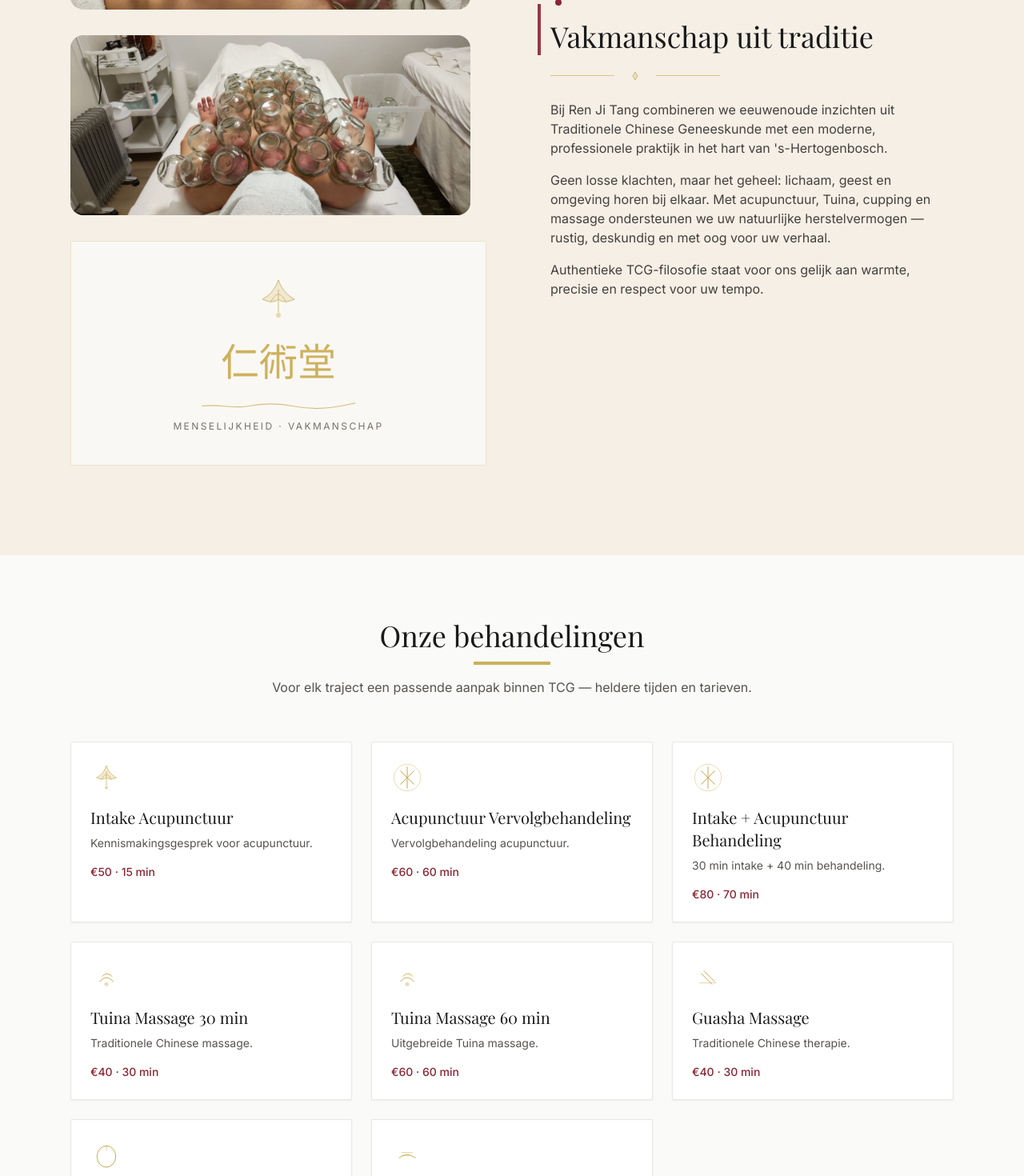
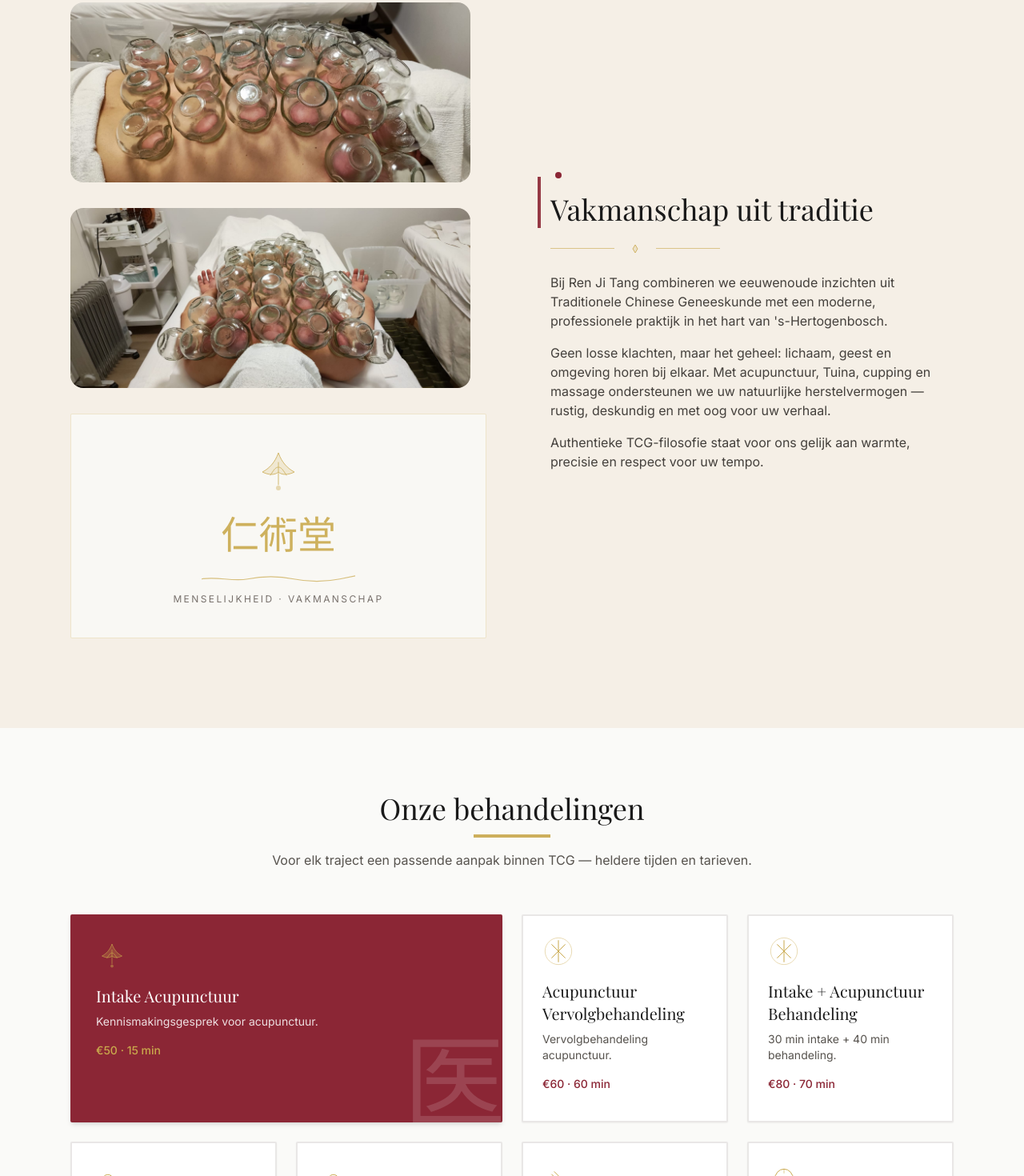
Before and after one commit to renjitangdenbosch-next/renjitang-next, a Next.js app: page / in a window 1280 px wide. Shown: the part 1330-2800 px from the top of the page at 80% size. Built offline with nearby package versions, Linux system fonts and the light colour scheme; no server answers; a web font is replaced by a local one.

Commit message:
echte Google reviews homepage

```diff
--- a/components/home/HomePageView.tsx
+++ b/components/home/HomePageView.tsx
@@ -4,6 +4,7 @@ import Image from "next/image";
 import Link from "next/link";
 import { useEffect, useRef, useState } from "react";
 import { animate, motion, useInView } from "framer-motion";
+import { cn } from "@/lib/cn";
 import { SERVICES, SITE } from "@/lib/site";
 import {
   DragonScaleBackground,
@@ -16,7 +17,7 @@ import {
 
 const waUrl = `https://wa.me/${SITE.phoneTel.replace(/\D/g, "")}`;
 
-function useAnimatedInt(target: number, enabled: boolean, duration = 1.15) {
+function useAnimatedInt(target: number, enabled: boolean, duration = 2) {
   const [v, setV] = useState(0);
   useEffect(() => {
     if (!enabled) return;
@@ -180,32 +181,123 @@ function serviceIcon(id: string) {
   return <LotusIcon className="h-10 w-10" />;
 }
 
-const reviews = [
+const googleReviews = [
   {
-    quote: "De beste praktijk in 's-Hertogenbosch",
-    name: "Mike",
+    naam: "Rocky",
+    datum: "5 maanden geleden",
+    sterren: 5,
+    tekst:
+      "Bizar goed. Eerste naar fysio geweest. Die wisten niet wat ze ermee aan moesten. Maar hier, wauw! Zowel massage als acupunctuur. Heb een hele zware rug, bil en benen blessure opgelopen icm verrekte nek en vastzittend verdriet van rouwen om Mam (dat laatste constateerden zij, dat er verdriet vast zat). Na meerdere sessies herstel ik niet alleen lichamelijk, ook emotioneel gebeurt er veel, ik laat veel los, voel blokkades verdwijnen en de balans in lichaam en geest terugkeren. Absolute aanrader!!!!!!! Weten echt waar ze mee bezig zijn!",
   },
   {
-    quote: "Na jaren pijnklachten eindelijk verlichting",
-    name: "Cindy",
+    naam: "Sjoerd",
+    datum: "een jaar geleden",
+    sterren: 5,
+    tekst: "In tijden niet meer z'n goede massage gehad, zeer relaxt 🙌 nogmaals bedankt",
   },
   {
-    quote: "Professioneel en hartelijk, echt aanrader",
-    name: "Mariejanke",
+    naam: "Tevreden klant",
+    datum: "een jaar geleden",
+    sterren: 5,
+    tekst: "Na afloop van de behandeling door de acupuncturist ben ik nog steeds verbaasd en dankbaar voor het resultaat.",
   },
-];
+  {
+    naam: "Tevreden klant",
+    datum: "een jaar geleden",
+    sterren: 5,
+    tekst: "Zeer bekwaam. Na m'n acupunctuur behandelingen totaal geen pijn meer!",
+  },
+  {
+    naam: "Tevreden klant",
+    datum: "5 maanden geleden",
+    sterren: 5,
+    tekst: "Voor jouw gezondheid is dit een plek waar je naar toe moet 👍👍👍👍👍",
+  },
+] as const;
 
-function Stars() {
+function Stars({ count = 5 }: { count?: number }) {
   return (
     <div className="flex gap-0.5" aria-hidden>
-      {Array.from({ length: 5 }).map((_, i) => (
-        <svg key={i} viewBox="0 0 20 20" className="h-4 w-4 text-rjt-gold">
+      {Array.from({ length: count }).map((_, i) => (
+        <svg key={i} viewBox="0 0 20 20" className="h-4 w-4 shrink-0 text-rjt-gold">
           <path fill="currentColor" d="M10 1.5l2.2 5.6h6l-4.8 3.6 1.8 5.8L10 13.9 4.8 16.5l1.8-5.8L1.8 7.1h6L10 1.5z" />
         </svg>
       ))}
     </div>
   );
 }
+
+function ReviewTekst({ tekst }: { tekst: string }) {
+  const [expanded, setExpanded] = useState(false);
+  const long = tekst.length > 200;
+  return (
+    <div className="mt-3 text-sm leading-relaxed text-stone-800 dark:text-stone-200">
+      <p>
+        {long && !expanded ? (
+          <>
+            {tekst.slice(0, 200).trim()}…{" "}
+            <button
+              type="button"
+              className="font-medium text-rjt-red hover:underline dark:text-[#c45a68]"
+              onClick={() => setExpanded(true)}
+              aria-expanded={false}
+            >
+              Lees meer
+            </button>
+          </>
+        ) : (
+          <>
+            {tekst}
+            {long ? (
+              <>
+                {" "}
+                <button
+                  type="button"
+                  className="font-medium text-rjt-red hover:underline dark:text-[#c45a68]"
+                  onClick={() => setExpanded(false)}
+                  aria-expanded
+                >
+                  Lees minder
+                </button>
+              </>
+            ) : null}
+          </>
+        )}
+      </p>
+    </div>
+  );
+}
+
+function SectionLotusFade() {
+  return (
+    <motion.div
+      initial={{ opacity: 0, y: 16 }}
+      whileInView={{ opacity: 1, y: 0 }}
+      viewport={{ once: true, margin: "-24px" }}
+      transition={{ duration: 1.4, ease: "easeOut" }}
+      className="flex justify-center py-10"
+      aria-hidden
+    >
+      <LotusIcon className="h-24 w-24 text-rjt-gold drop-shadow-[0_0_24px_rgba(201,168,76,0.35)]" />
+    </motion.div>
+  );
+}
+
+const reviewListVariants = {
+  hidden: {},
+  visible: {
+    transition: { staggerChildren: 0.2 },
+  },
+};
+
+const reviewCardVariants = {
+  hidden: { opacity: 0, y: 30 },
+  visible: {
+    opacity: 1,
+    y: 0,
+    transition: { duration: 0.55, ease: [0, 0, 0.2, 1] },
+  },
+} as const;
 
 export function HomePageView() {
   return (
@@ -260,7 +352,11 @@ export function HomePageView() {
       </section>
 
       {/* —— Trust —— */}
-      <section
+      <motion.section
+        initial={{ opacity: 0, y: 40 }}
+        whileInView={{ opacity: 1, y: 0 }}
+        viewport={{ once: true }}
+        transition={{ duration: 0.6, delay: 0 }}
         className="full-bleed border-y border-rjt-gold/15 bg-rjt-beige py-14 dark:border-rjt-gold/10 dark:bg-[#1c1814]"
         aria-label="Kerngegevens praktijk"
       >
@@ -270,10 +366,16 @@ export function HomePageView() {
           <StatBlock end={8} label="behandelingen" />
           <StatBlock isText label="Vergoed door zorgverzekeraar" />
         </div>
-      </section>
+      </motion.section>
+
+      <SectionLotusFade />
 
       {/* —— Over ons —— */}
-      <section
+      <motion.section
+        initial={{ opacity: 0, y: 40 }}
+        whileInView={{ opacity: 1, y: 0 }}
+        viewport={{ once: true }}
+        transition={{ duration: 0.6, delay: 0.1 }}
         className="mx-auto grid max-w-6xl gap-12 px-4 py-20 sm:px-6 lg:grid-cols-2 lg:items-center lg:gap-16 lg:py-28"
         aria-labelledby="over-ons-heading"
       >
@@ -284,20 +386,32 @@ export function HomePageView() {
           transition={{ duration: 0.6 }}
           className="flex flex-col gap-8"
         >
+          <motion.div
+            whileHover={{ scale: 1.03 }}
+            transition={{ duration: 0.4 }}
+            className="max-w-[500px] overflow-hidden rounded-2xl ring-2 ring-transparent transition-shadow duration-300 hover:ring-rjt-gold"
+          >
             <Image
               src="/images/PHOTO-2024-11-26-19-19-52-2.jpg"
               alt="Behandeling bij Ren Ji Tang"
               width={500}
               height={400}
-            className="w-full max-w-[500px] rounded-2xl object-cover"
+              className="w-full object-cover"
             />
+          </motion.div>
+          <motion.div
+            whileHover={{ scale: 1.03 }}
+            transition={{ duration: 0.4 }}
+            className="max-w-[500px] overflow-hidden rounded-2xl ring-2 ring-transparent transition-shadow duration-300 hover:ring-rjt-gold"
+          >
             <Image
               src="/images/PHOTO-2024-11-26-19-19-05-6.jpg"
               alt="Sfeerimpressie praktijk Ren Ji Tang"
               width={500}
               height={400}
-            className="w-full max-w-[500px] rounded-2xl object-cover"
+              className="w-full object-cover"
             />
+          </motion.div>
           <div className="relative flex min-h-[220px] items-center justify-center rounded-sm border border-rjt-gold/25 bg-rjt-cream/80 p-10 dark:border-rjt-gold/20 dark:bg-[#1f1b17]">
           <DragonScaleBackground className="!opacity-30 rounded-sm" />
           <div className="relative text-center">
@@ -350,10 +464,14 @@ export function HomePageView() {
             </p>
           </div>
         </motion.div>
-      </section>
+      </motion.section>
 
       {/* —— Behandelingen —— */}
-      <section
+      <motion.section
+        initial={{ opacity: 0, y: 40 }}
+        whileInView={{ opacity: 1, y: 0 }}
+        viewport={{ once: true }}
+        transition={{ duration: 0.6, delay: 0.2 }}
         id="behandelingen"
         className="full-bleed bg-rjt-cream py-20 dark:bg-[#181512]"
         aria-labelledby="behandelingen-heading"
@@ -378,31 +496,77 @@ export function HomePageView() {
             </p>
           </motion.div>
 
-          <ul className="mt-14 grid list-none gap-6 sm:grid-cols-2 lg:grid-cols-3">
-            {SERVICES.map((s, i) => (
+          <ul className="mt-14 grid list-none gap-6 sm:grid-cols-2 lg:grid-cols-4">
+            {SERVICES.map((s, i) => {
+              const featured = i === 0;
+              return (
                 <motion.li
                   key={s.id}
-                initial={{ opacity: 0, y: 20 }}
+                  initial={{ opacity: 0, y: 40 }}
                   whileInView={{ opacity: 1, y: 0 }}
                   viewport={{ once: true, margin: "-40px" }}
-                transition={{ duration: 0.45, delay: i * 0.05 }}
+                  transition={{ duration: 0.6, delay: i * 0.1 }}
+                  className={cn(featured && "sm:col-span-2 lg:col-span-2")}
                 >
-                <div className="group h-full rounded-sm border border-stone-200/90 bg-white p-6 shadow-sm transition duration-300 hover:-translate-y-0.5 hover:border-rjt-red/50 hover:shadow-md dark:border-stone-700 dark:bg-[#1f1b17] dark:hover:border-rjt-red/55">
+                  {featured ? (
+                    <motion.div
+                      whileHover={{
+                        y: -8,
+                        boxShadow: "0 20px 40px rgba(139,38,53,0.25)",
+                      }}
+                      transition={{ type: "spring", stiffness: 300 }}
+                      className="relative h-full min-h-[260px] overflow-hidden rounded-sm bg-rjt-red p-8 text-white shadow-md ring-2 ring-transparent transition-[box-shadow] hover:ring-rjt-gold"
+                    >
+                      <span
+                        className="pointer-events-none absolute -bottom-2 -right-1 select-none font-serif text-[clamp(4.5rem,14vw,8rem)] leading-none text-white/[0.14]"
+                        aria-hidden
+                      >
+                        医
+                      </span>
+                      <div className="relative z-[1] text-rjt-gold">
+                        {serviceIcon(s.id)}
+                      </div>
+                      <h3 className="relative z-[1] mt-4 font-serif text-xl text-white">
+                        {s.naam}
+                      </h3>
+                      <p className="relative z-[1] mt-2 text-sm text-white/85">
+                        {s.beschrijving}
+                      </p>
+                      <p className="relative z-[1] mt-4 text-sm font-medium text-rjt-gold">
+                        €{s.prijs} · {s.duur} min
+                      </p>
+                    </motion.div>
+                  ) : (
+                    <motion.div
+                      whileHover={{
+                        y: -8,
+                        boxShadow:
+                          "0 20px 40px rgba(139,38,53,0.15), 0 0 0 2px rgba(201,168,76,0.9)",
+                      }}
+                      transition={{ type: "spring", stiffness: 300 }}
+                      className="h-full rounded-sm border-2 border-stone-200/90 bg-white p-6 shadow-sm dark:border-stone-700 dark:bg-[#1f1b17]"
+                    >
                       <div className="text-rjt-gold">{serviceIcon(s.id)}</div>
-                  <h3 className="mt-4 font-serif text-xl text-rjt-dark dark:text-rjt-cream">{s.naam}</h3>
-                  <p className="mt-2 text-sm text-stone-600 dark:text-stone-400">{s.beschrijving}</p>
+                      <h3 className="mt-4 font-serif text-xl text-rjt-dark dark:text-rjt-cream">
+                        {s.naam}
+                      </h3>
+                      <p className="mt-2 text-sm text-stone-600 dark:text-stone-400">
+                        {s.beschrijving}
+                      </p>
                       <p className="mt-4 text-sm font-medium text-rjt-red dark:text-[#c45a68]">
                         €{s.prijs} · {s.duur} min
                       </p>
-                </div>
+                    </motion.div>
+                  )}
                 </motion.li>
-            ))}
+              );
+            })}
             <motion.li
-              initial={{ opacity: 0, y: 20 }}
+              initial={{ opacity: 0, y: 40 }}
               whileInView={{ opacity: 1, y: 0 }}
               viewport={{ once: true, margin: "-40px" }}
-              transition={{ duration: 0.45, delay: 0.4 }}
-              className="sm:col-span-2 lg:col-span-3"
+              transition={{ duration: 0.6, delay: SERVICES.length * 0.1 }}
+              className="sm:col-span-2 lg:col-span-4"
             >
               <div className="group flex h-full min-h-[200px] flex-col justify-center rounded-sm border border-dashed border-rjt-gold/40 bg-rjt-beige/50 p-6 text-center transition hover:border-rjt-gold hover:bg-rjt-beige dark:border-rjt-gold/30 dark:bg-[#252018] dark:hover:bg-[#2a241c]">
                 <LotusIcon className="mx-auto h-12 w-12 opacity-70" />
@@ -431,10 +595,16 @@ export function HomePageView() {
             </Link>
           </div>
         </div>
-      </section>
+      </motion.section>
+
+      <SectionLotusFade />
 
       {/* —— Hoe het werkt —— */}
-      <section
+      <motion.section
+        initial={{ opacity: 0, y: 40 }}
+        whileInView={{ opacity: 1, y: 0 }}
+        viewport={{ once: true }}
+        transition={{ duration: 0.6, delay: 0.3 }}
         className="mx-auto max-w-6xl px-4 py-20 sm:px-6 lg:py-24"
         aria-labelledby="stappen-heading"
       >
@@ -458,10 +628,10 @@ export function HomePageView() {
           ].map((item, i) => (
             <motion.div
               key={item.step}
-              initial={{ opacity: 0, y: 24 }}
+              initial={{ opacity: 0, y: 40 }}
               whileInView={{ opacity: 1, y: 0 }}
               viewport={{ once: true, margin: "-60px" }}
-              transition={{ duration: 0.5, delay: i * 0.15 }}
+              transition={{ duration: 0.6, delay: i * 0.1 }}
               className="relative flex flex-col items-center text-center"
             >
               <div className="relative z-10 flex h-16 w-16 items-center justify-center rounded-full border-2 border-rjt-gold bg-rjt-beige text-lg font-serif text-rjt-dark dark:border-rjt-gold dark:bg-[#1f1b17] dark:text-rjt-cream">
@@ -478,10 +648,16 @@ export function HomePageView() {
             </motion.div>
           ))}
         </div>
-      </section>
+      </motion.section>
+
+      <SectionLotusFade />
 
       {/* —— Reviews —— */}
-      <section
+      <motion.section
+        initial={{ opacity: 0, y: 40 }}
+        whileInView={{ opacity: 1, y: 0 }}
+        viewport={{ once: true }}
+        transition={{ duration: 0.6, delay: 0.4 }}
         className="full-bleed border-y border-stone-200/80 bg-rjt-beige py-20 dark:border-stone-800 dark:bg-[#1c1814]"
         aria-labelledby="reviews-heading"
       >
@@ -493,30 +669,54 @@ export function HomePageView() {
             Wat onze klanten zeggen
           </h2>
           <GoldDivider className="my-8" />
-          <ul className="mt-10 grid gap-8 md:grid-cols-3">
-            {reviews.map((r, i) => (
-              <motion.li
-                key={r.name}
-                initial={{ opacity: 0, y: 20 }}
-                whileInView={{ opacity: 1, y: 0 }}
+          <div className="mb-4 text-center">
+            <div className="mb-2 flex justify-center gap-1 text-lg" aria-hidden>
+              ⭐⭐⭐⭐⭐
+            </div>
+            <p className="text-2xl font-bold text-rjt-dark dark:text-rjt-cream">5.0</p>
+            <p className="text-sm text-stone-500 dark:text-stone-400">7 Google reviews</p>
+          </div>
+          <motion.ul
+            className="mt-10 grid gap-8 md:grid-cols-2 lg:grid-cols-3"
+            variants={reviewListVariants}
+            initial="hidden"
+            whileInView="visible"
             viewport={{ once: true, margin: "-40px" }}
-                transition={{ duration: 0.45, delay: i * 0.1 }}
           >
-                <blockquote className="h-full rounded-sm border border-stone-200/90 bg-rjt-cream p-6 shadow-md dark:border-stone-700 dark:bg-[#232018]">
-                  <Stars />
-                  <p className="mt-4 text-stone-800 dark:text-stone-200">&ldquo;{r.quote}&rdquo;</p>
-                  <footer className="mt-4 text-sm font-medium text-rjt-red dark:text-[#c45a68]">
-                    — {r.name}
+            {googleReviews.map((r, i) => (
+              <motion.li key={`${r.naam}-${i}`} variants={reviewCardVariants}>
+                <blockquote className="flex h-full flex-col rounded-sm border border-stone-200/90 bg-rjt-cream p-6 shadow-md dark:border-stone-700 dark:bg-[#232018]">
+                  <Stars count={r.sterren} />
+                  <footer className="mt-4 flex flex-wrap items-baseline justify-between gap-2 border-b border-stone-200/80 pb-3 dark:border-stone-600/80">
+                    <cite className="not-italic">
+                      <span className="font-semibold text-rjt-dark dark:text-rjt-cream">{r.naam}</span>
+                    </cite>
+                    <span className="text-xs text-stone-500 dark:text-stone-400">{r.datum}</span>
                   </footer>
+                  <ReviewTekst tekst={r.tekst} />
                 </blockquote>
               </motion.li>
             ))}
-          </ul>
+          </motion.ul>
+          <p className="mt-10 text-center">
+            <a
+              href="https://www.google.com/maps/place/Renjitang+Massage+%26+Acupunctuur+praktijk/@51.7210204,5.3090705"
+              target="_blank"
+              rel="noopener noreferrer"
+              className="text-sm text-rjt-red underline underline-offset-2 hover:text-red-900 dark:text-[#c45a68] dark:hover:text-[#e07d88]"
+            >
+              Bekijk alle reviews op Google (5.0 ⭐ · 7 reviews)
+            </a>
+          </p>
         </div>
-      </section>
+      </motion.section>
 
       {/* —— Openingstijden + contact —— */}
-      <section
+      <motion.section
+        initial={{ opacity: 0, y: 40 }}
+        whileInView={{ opacity: 1, y: 0 }}
+        viewport={{ once: true }}
+        transition={{ duration: 0.6, delay: 0.5 }}
         className="full-bleed bg-rjt-dark py-20 text-rjt-cream dark:bg-[#0f0e0c]"
         aria-labelledby="contact-heading"
       >
@@ -582,15 +782,26 @@ export function HomePageView() {
               </svg>
               WhatsApp ons
             </a>
+            <div className="relative mt-8 inline-flex w-fit">
+              <motion.div
+                aria-hidden
+                className="absolute inset-0 -m-3 rounded-full bg-rjt-red blur-xl"
+                animate={{
+                  scale: [1, 1.2, 1],
+                  opacity: [0.5, 0.8, 0.5],
+                }}
+                transition={{ duration: 2, repeat: Infinity }}
+              />
               <Link
                 href={SITE.bookingUrl}
-              className="mt-8 inline-flex w-fit items-center justify-center rounded-sm bg-rjt-red px-10 py-4 text-base font-semibold text-white shadow-lg transition hover:bg-[#a02f40]"
+                className="relative z-10 inline-flex w-fit items-center justify-center rounded-sm bg-rjt-red px-10 py-4 text-base font-semibold text-white shadow-lg transition hover:bg-[#a02f40]"
               >
                 Boek nu
               </Link>
+            </div>
           </motion.div>
         </div>
-      </section>
+      </motion.section>
     </div>
   );
 }
--- a/tailwind.config.ts
+++ b/tailwind.config.ts
@@ -33,11 +33,17 @@ const config: Config = {
       },
       animation: {
         marquee: "marquee 25s linear infinite",
+        gradientShift: "gradientShift 4s ease infinite",
       },
       keyframes: {
         marquee: {
           "0%": { transform: "translateX(0%)" },
           "100%": { transform: "translateX(-33.333%)" },
+        },
+        gradientShift: {
+          "0%": { backgroundPosition: "0% 50%" },
+          "50%": { backgroundPosition: "100% 50%" },
+          "100%": { backgroundPosition: "0% 50%" },
         },
       },
     },
```
Also changed, not shown: components/AnnouncementBanner.tsx (+19 -11 lines). Lines whose indentation alone changed are shown as unchanged.
